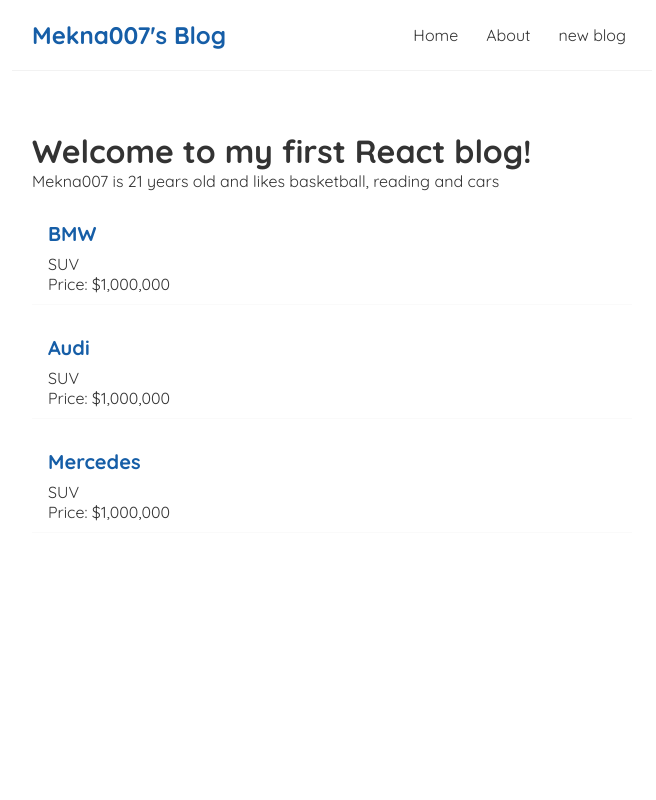
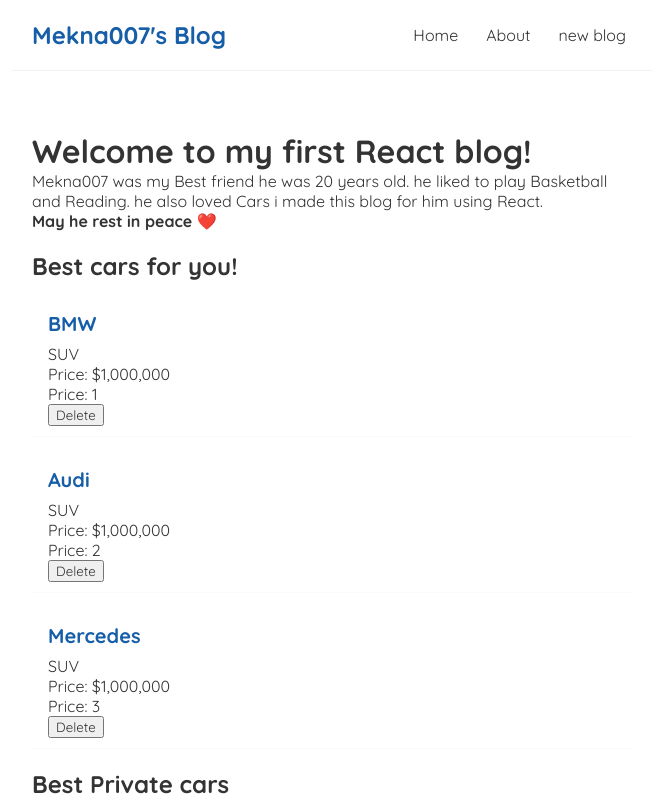
Before and after one commit to Halazv2/blog-react, a React (Create React App) app: page / in a window 1280 px wide. Shown: the top 800 px of the page, without its empty margins (308-964 px from the left). Built offline with nearby package versions, Linux system fonts and the light colour scheme.

Commit message:
working with props send data or function

```diff
--- a/src/Home.js
+++ b/src/Home.js
@@ -2,23 +2,64 @@ import HomeHero from "./HomeHero";
 import { useState } from "react";
 const Home = () => {
   const [name, setName] = useState("Mekna007");
-  const [age, setAge] = useState(21);
+  const [age, setAge] = useState(20);
   const title = "Welcome to my first React blog!";
-  const hobbies = ["basketball", "reading", "cars"];
+  const hobbies = ["Basketball", "Reading", "Cars"];
 
   const handdleClick = () => {
     setName("Mekna007");
     setAge(21);
   };
+
+  const [cars, setCars] = useState([
+    {
+      id : 1,
+      carName: "BMW",
+      type: "SUV",
+      price: "$1,000,000",
+      use: "Private",
+    },
+    {
+      id : 2,
+      carName: "Audi",
+      type: "SUV",
+      price: "$1,000,000",
+      use: "Private",
+    },
+    {
+      id : 3,
+      carName: "Mercedes",
+      type: "SUV",
+      price: "$1,000,000",
+      use: "Public",
+    },
+  ]);
+  const handdleDelete = (id) => {
+    const newCars = cars.filter((car) => car.id !== id);
+    setCars(newCars);
+  };
   return (
     <div className="content">
       <h1>{title}</h1>
-      <button onClick={handdleClick} style={{display:"none"}}>Click me</button>
+      <button onClick={handdleClick} style={{ display: "none" }}>
+        Click me
+      </button>
       <p>
-        {name} is {age} years old and likes {hobbies[0]}, {hobbies[1]} and{" "}
-        {hobbies[2]}
+        {name} was my Best friend he was {age} years old. he liked to play{" "}
+        {hobbies[0]} and {hobbies[1]}. he also loved {hobbies[2]} i made this
+        blog for him using React. <br />
+        <b>May he rest in peace ❤️</b>
       </p>
-        <HomeHero />
+      <HomeHero
+        cars={cars}
+        subtitle="Best cars for you!"
+        handdleDelete={handdleDelete}
+      />
+      <HomeHero
+        cars={cars.filter((car) => car.use === "Private")}
+        subtitle="Best Private cars"
+        handdleDelete={handdleDelete}
+      />
     </div>
   );
 };
--- a/src/HomeHero.js
+++ b/src/HomeHero.js
@@ -1,32 +1,24 @@
-import { useState } from "react";
-const HomeHero = () => {
-    const [cars, setCars] = useState([
-        {
-            carName: "BMW", type: "SUV", price: "$1,000,000",
-        },
-        {
-            carName: "Audi", type: "SUV", price: "$1,000,000",
-        },
-        {
-            carName: "Mercedes", type: "SUV", price: "$1,000,000",
-        }
-    ]);
+const HomeHero = (/*props*/ { cars, subtitle,handdleDelete }) => {
+  //   const cars = props.cars;
+  //   const subtitle = props.subtitle;
   return (
     <div className="homeHero">
-            {
-                cars.map((car, index) => {
+      <h2>{subtitle}</h2>
+      {cars.map((car, id) => {
         return (
-                        <div className="blog-preview" key={index}>
+          <div className="blog-preview" key={id}>
             <h1>{car.carName}</h1>
             <p>{car.type}</p>
             <p>Price: {car.price}</p>
+            <p>Price: {car.id}</p>
+            <button onClick={()=>handdleDelete(car.id)}>
+              Delete
+            </button>
           </div>
         );
-                }
-                )
-            }
+      })}
     </div>
   );
-}
+};
 
 export default HomeHero;
--- a/src/index.css
+++ b/src/index.css
@@ -33,6 +33,9 @@
   margin: 40px auto;
   padding: 20px;
 }
+.homeHero{
+  margin-top: 20px;
+}
 .blog-preview {
   padding: 10px 16px;
   margin: 20px 0;
```
Lines whose indentation alone changed are shown as unchanged.
